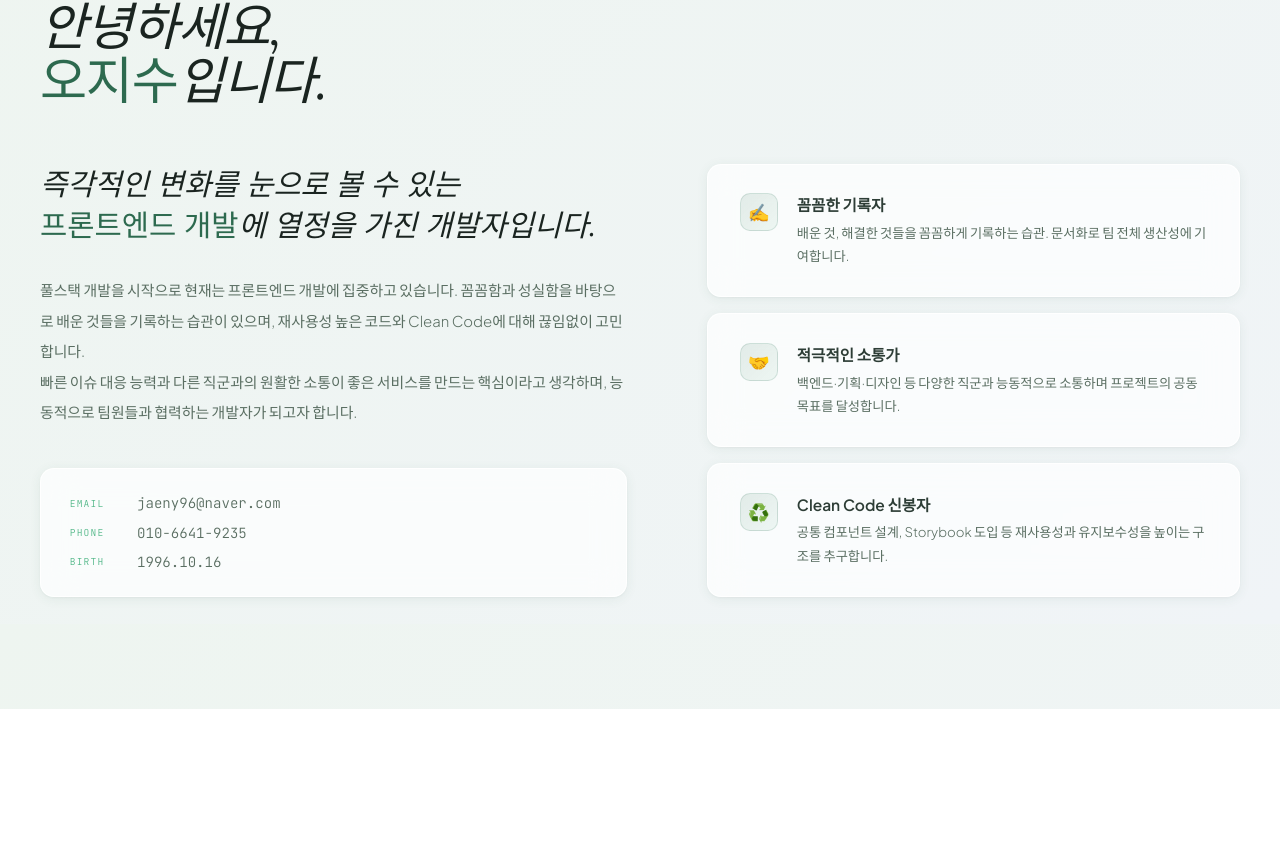
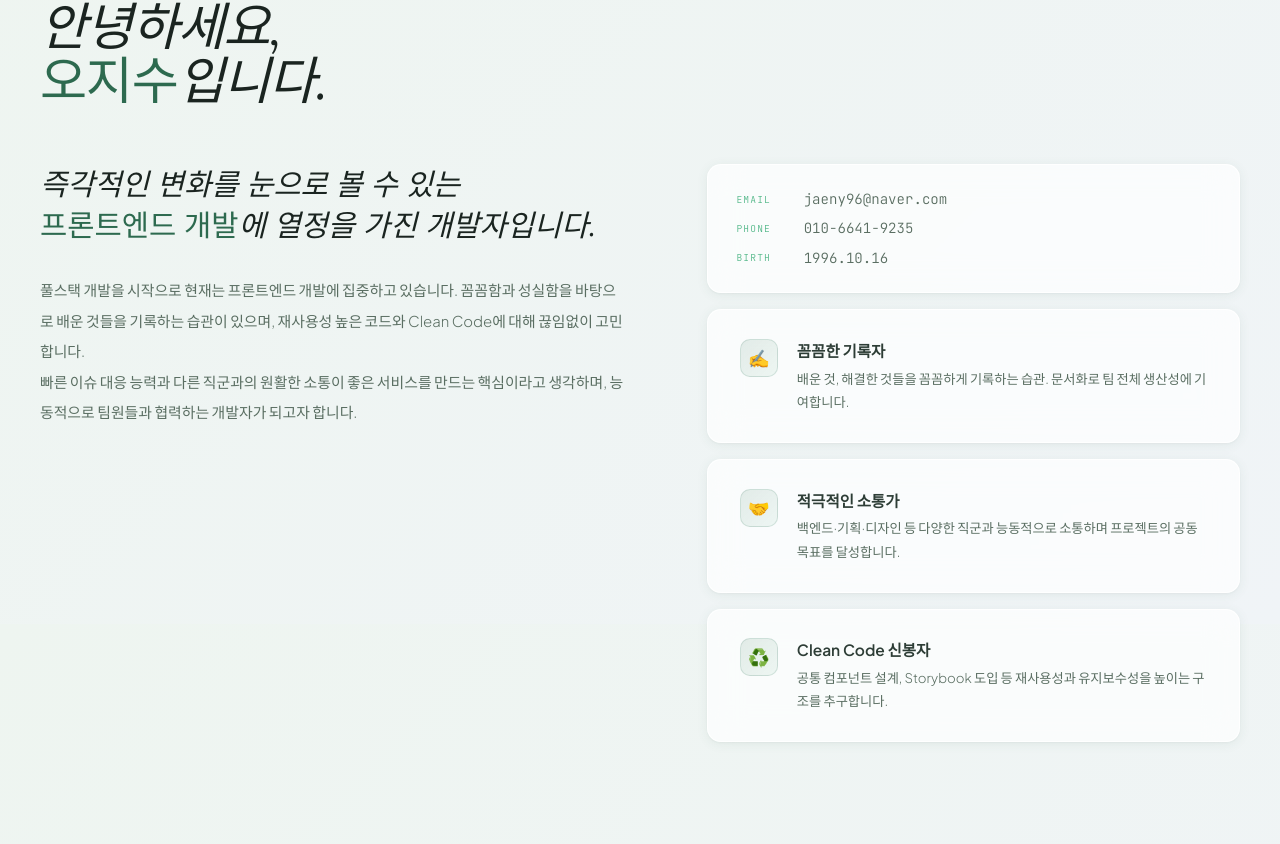
Before and after one commit to jaeny622/jaeny622.github.io, a React (Vite) app: page / in a window 1280 px wide. Shown: the part 976-1820 px from the top of the page. Before the commit the page ends 1685 px from the top, so only its background shows below. Built offline with nearby package versions, Linux system fonts and the light colour scheme.

Commit message:
[chore] Skills 배치 및 About styled component 명 변경

```diff
--- a/src/App.tsx
+++ b/src/App.tsx
@@ -1,9 +1,10 @@
-import Cursor    from '@/components/layout/Cursor';
-import Navbar    from '@/components/layout/Navbar';
-import About from '@/components/sections/About';
+import Cursor      from '@/components/layout/Cursor';
+import Navbar      from '@/components/layout/Navbar';
 
 import Intro       from '@/components/sections/Intro';
-import Marquee       from '@/components/sections/Marquee';
+import Marquee     from '@/components/sections/Marquee';
+import About       from '@/components/sections/About';
+import Skills      from '@/components/sections/Skills';
 
 export default function App() {
   return (
@@ -14,6 +15,7 @@ export default function App() {
         <Intro />
         <Marquee />
         <About />
+        <Skills />
       </main>
     </>
   );
--- a/src/components/sections/About.styles.ts
+++ b/src/components/sections/About.styles.ts
@@ -1,6 +1,6 @@
 import styled from 'styled-components';
 
-export const Grid = styled.div`
+export const GridBox = styled.div`
   display: grid;
   grid-template-columns: 1.1fr 1fr;
   gap: 5rem;
@@ -48,7 +48,7 @@ export const Contact = styled.div`
   box-shadow: var(--sh-sm);
 `;
 
-export const Item = styled.div`
+export const AboutItem = styled.div`
   display: flex;
   align-items: center;
   gap: 1.2rem;
@@ -80,7 +80,8 @@ export const CardBox = styled.div`
   flex-direction: column;
   gap: 1rem;
 `;
-export const Card = styled.div`
+
+export const AboutCard = styled.div`
   display: flex;
   gap: 1.2rem;
   align-items: flex-start;
--- a/src/components/sections/About.tsx
+++ b/src/components/sections/About.tsx
@@ -7,12 +7,13 @@ import { ABOUT_CARDS } from '@/data/portfolio';
 
 export default function About() {
   const ref = useReveal();
+
   return (
     <section id="about">
       <C.SectionWrap>
         <C.Eyebrow>About Me</C.Eyebrow>
         <C.SectionTitle>안녕하세요,<br/><em>오지수</em>입니다.</C.SectionTitle>
-        <S.Grid ref={ref}>
+        <S.GridBox ref={ref}>
           <div>
             <S.TopComment>
               즉각적인 변화를 눈으로 볼 수 있는<br/>
@@ -26,24 +27,24 @@ export default function About() {
               빠른 이슈 대응 능력과 다른 직군과의 원활한 소통이 좋은 서비스를 만드는
               핵심이라고 생각하며, 능동적으로 팀원들과 협력하는 개발자가 되고자 합니다.
             </S.BodyComment>
-            <S.Contact>
-              <S.Item><S.ItemLabel>email</S.ItemLabel><S.ItemValue><a href="mailto:jaeny96@naver.com">jaeny96@naver.com</a></S.ItemValue></S.Item>
-              <S.Item><S.ItemLabel>phone</S.ItemLabel><S.ItemValue>010-6641-9235</S.ItemValue></S.Item>
-              <S.Item><S.ItemLabel>birth</S.ItemLabel><S.ItemValue>1996.10.16</S.ItemValue></S.Item>
-            </S.Contact>
           </div>
           <S.CardBox className='js-reveal' style={{ transitionDelay:'100ms' }}>
+            <S.Contact>
+              <S.AboutItem><S.ItemLabel>email</S.ItemLabel><S.ItemValue><a href="mailto:jaeny96@naver.com">jaeny96@naver.com</a></S.ItemValue></S.AboutItem>
+              <S.AboutItem><S.ItemLabel>phone</S.ItemLabel><S.ItemValue>010-6641-9235</S.ItemValue></S.AboutItem>
+              <S.AboutItem><S.ItemLabel>birth</S.ItemLabel><S.ItemValue>1996.10.16</S.ItemValue></S.AboutItem>
+            </S.Contact>
             {ABOUT_CARDS.map(c => (
-              <S.Card key={c.title} data-cur="">
+              <S.AboutCard key={c.title} data-cur="">
                 <S.Icon>{c.icon}</S.Icon>
                 <div>
                   <S.CardTitle>{c.title}</S.CardTitle>
                   <S.CardDesc>{c.desc}</S.CardDesc>
                 </div>
-              </S.Card>
+              </S.AboutCard>
             ))}
           </S.CardBox>
-        </S.Grid>
+        </S.GridBox>
       </C.SectionWrap>
     </section>
   )
```
